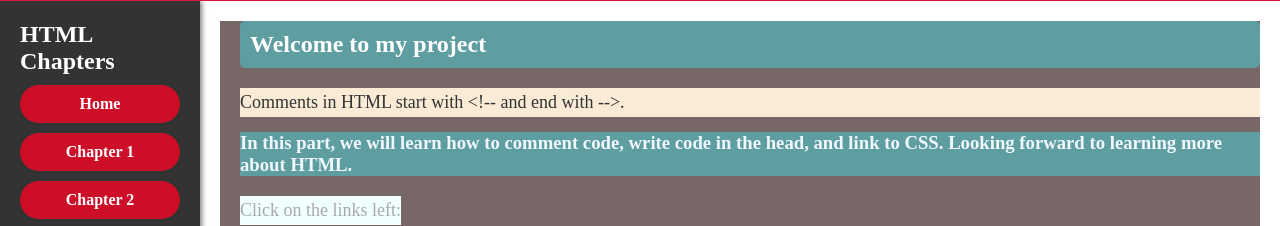
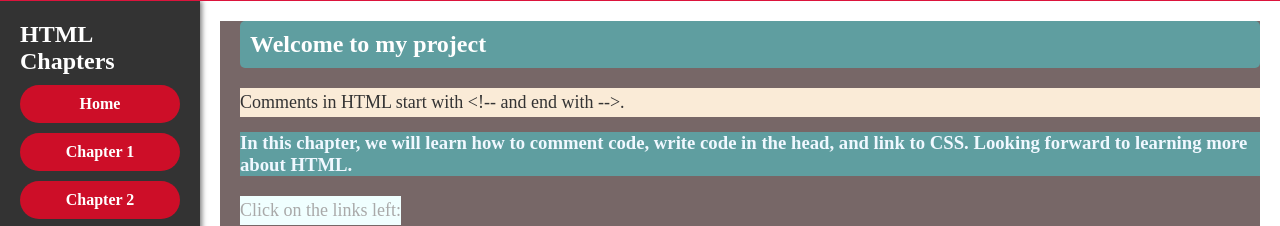
Before and after one commit to Fahimfoysal111/HTML-AND-CSS-PROJECT-ChapterBase, a plain HTML site: page Chapter1.html in a window 1280 px wide. Shown: the part 103-329 px from the top of the page. Drawn offline with Linux system fonts and the light colour scheme.

Commit message:
Update Chapter1.html

```diff
--- a/Chapter1.html
+++ b/Chapter1.html
@@ -128,7 +128,7 @@
       <div class="content">
         <h2 style="background-color: cadetblue;">Welcome to my project</h2>
         <p style="background-color: antiquewhite;">Comments in HTML start with &lt;!-- and end with --&gt;.</p>
-        <h3 style="background-color: cadetblue;">In this part, we will learn how to comment code, write code in the head, and link to CSS. Looking forward to learning more about HTML.</h3>
+        <h3 style="background-color: cadetblue;">In this chapter, we will learn how to comment code, write code in the head, and link to CSS. Looking forward to learning more about HTML.</h3>
         <p style="background-color: azure; color: darkgrey; height: fit-content; width: fit-content;">
           Click on the links left:
         </p>
```
